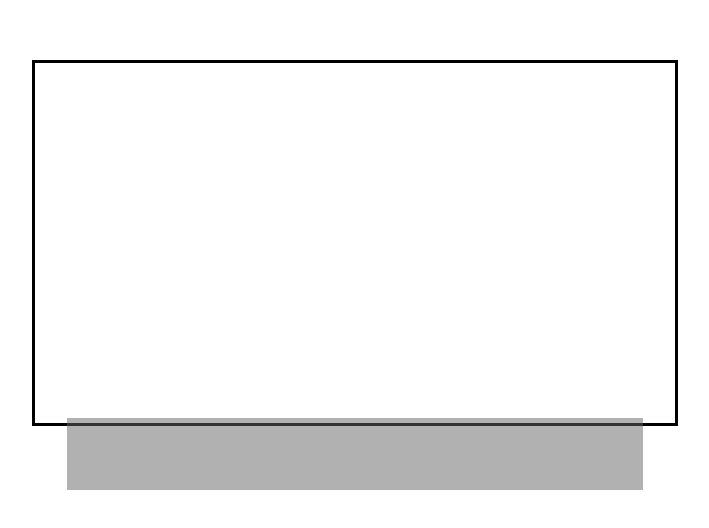
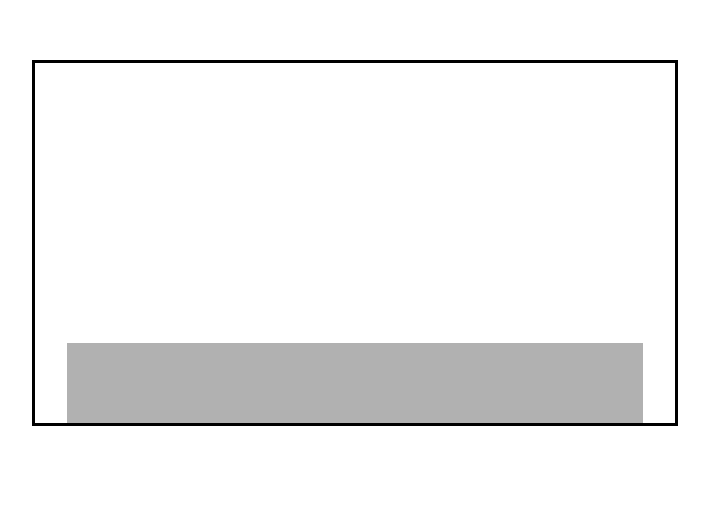
Before and after one commit to Maillait/GameLibrary, a plain HTML site: page index.html in a window 1280 px wide. Shown: the part 160-688 px from the top of the page, without its empty margins (288-997 px from the left). Drawn offline with Linux system fonts and the light colour scheme.

Commit message:
Update style.css

```diff
--- a/style.css
+++ b/style.css
@@ -21,10 +21,9 @@
 }
 
 #textBox {
-  height : 20%;
+  height : 80px;
   width : 90%;
   left : 5%;
   background-color : rgba(100, 100, 100, 0.5);
-  bottom : 5px;
-  top : 355px;
+  top : 280px;
 }
```
